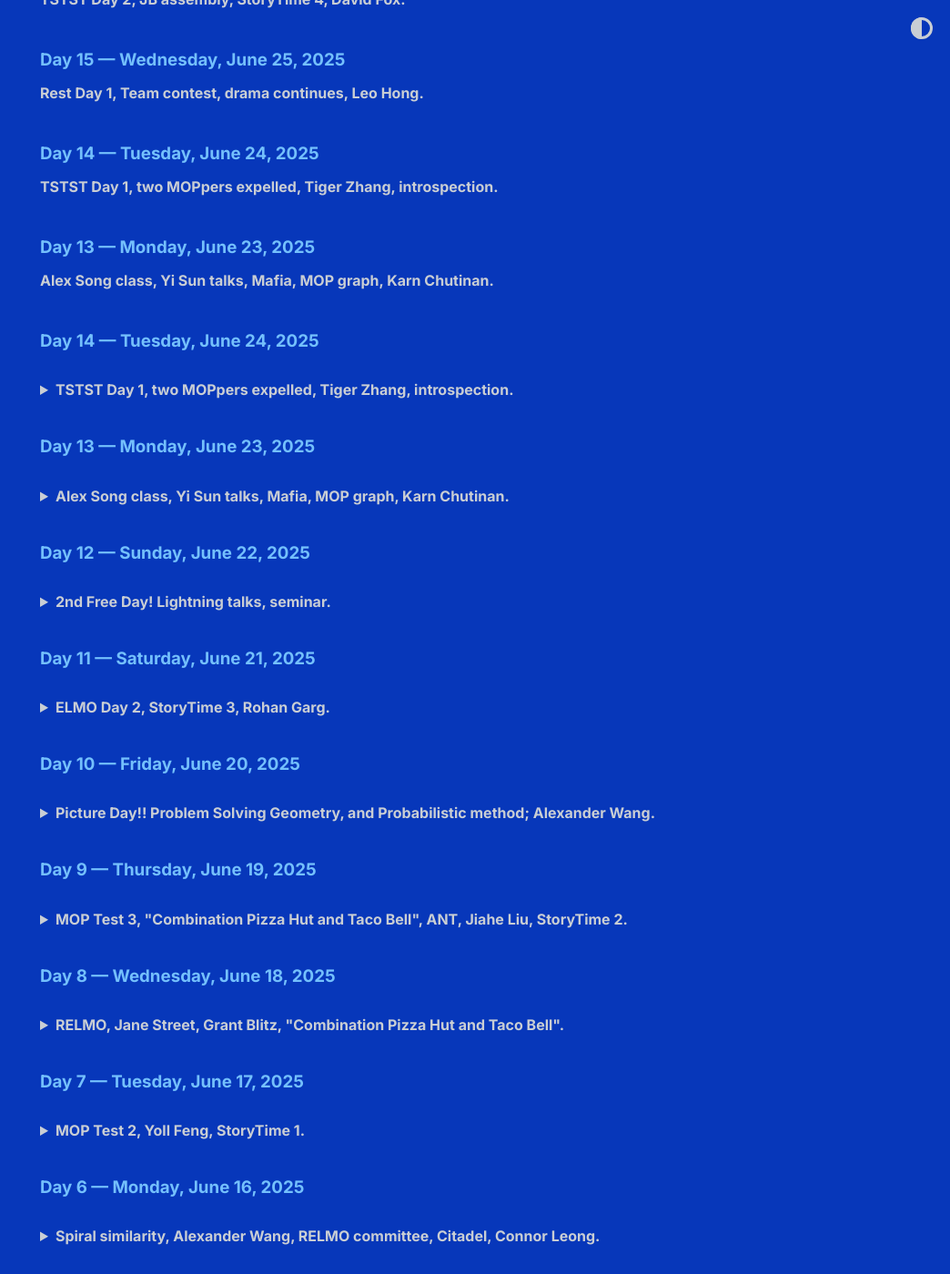
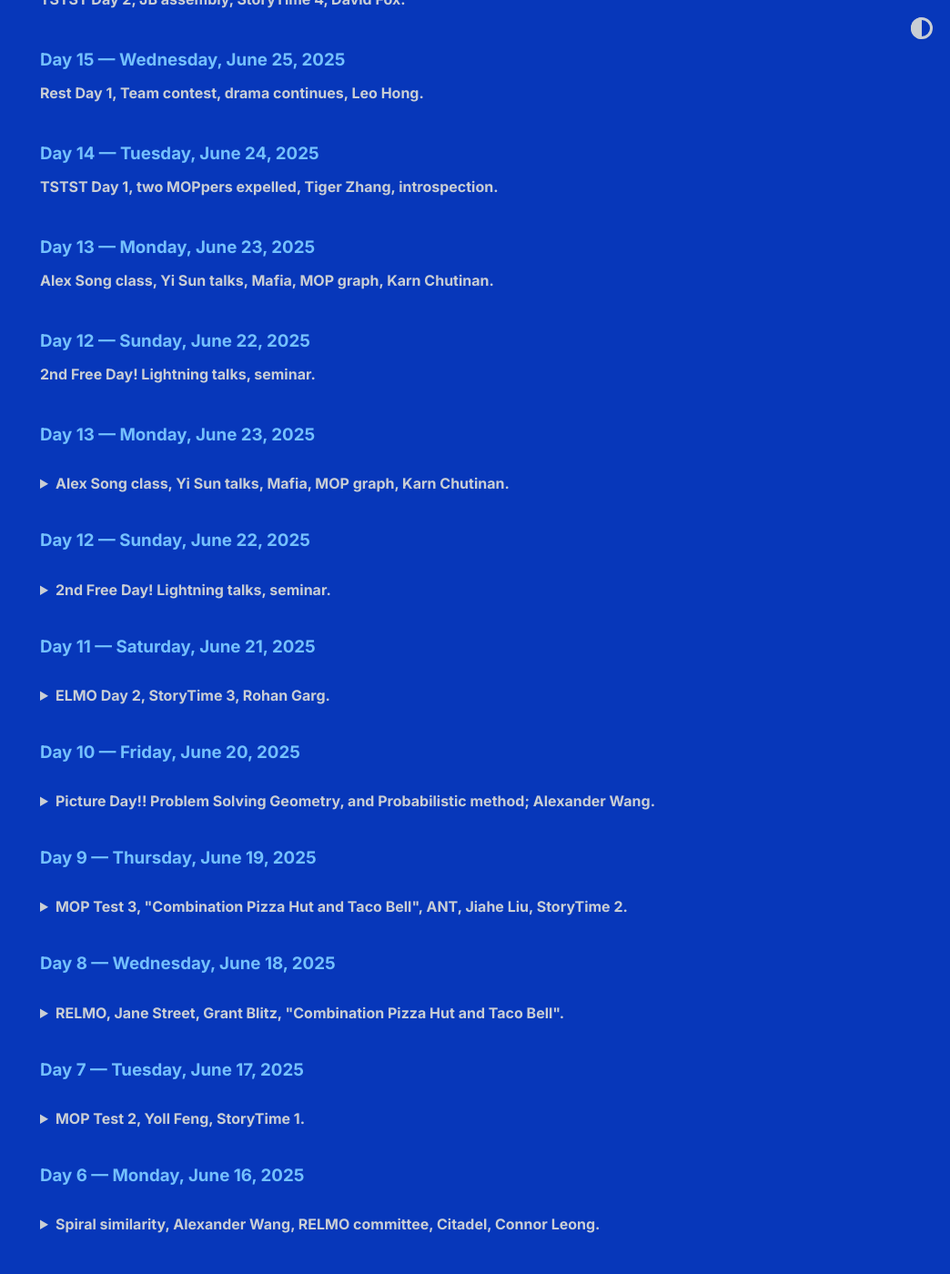
Before and after one commit to shihankanungo/shihankanungo.github.io, a Jekyll site: the page built from mop.md, in a window 1280 px wide and 1400 px high, scrolled down 693 px. Shown: the whole window at 91% size, without its empty margins (236-1280 px from the left). Built offline with Jekyll 4.4.1, drawn with Linux system fonts in a browser that asks for light colours; some of the changed text lies outside the part shown.

Commit message:
Update mop.md

```diff
--- a/mop.md
+++ b/mop.md
@@ -143,38 +143,6 @@
 <div class="subline"><details>
 <summary style="list-style: none;"><strong>TSTST Day 1, two MOPpers expelled, Tiger Zhang, introspection.</strong></summary>
 <p>
-
-
-
-<br>
-<a href="https://shihankanungo.github.io/mop">↪️ Back to top</a>
-</p>
-
-</details></div>
-</div>
-
-
-<div class="heading-block"><h3>Day 13 &mdash; Monday, June 23, 2025</h3>
-<div class="subline"><details>
-<summary style="list-style: none;"><strong>Alex Song class, Yi Sun talks, Mafia, MOP graph, Karn Chutinan.</strong></summary>
-<p>
-
-
-
-<br>
-<a href="https://shihankanungo.github.io/mop">↪️ Back to top</a>
-</p>
-
-</details></div>
-</div>
-
-
-
-### Day 14 &mdash; Tuesday, June 24, 2025
-
-<details>
-<summary><b>TSTST Day 1, two MOPpers expelled, Tiger Zhang, introspection.</b></summary>
-<br>
 Today was TSTST Day 1, but let me not get ahead of myself here. Let's start with the AM classes. First class is probably one of the best classes we’ve had. Zack Chroman taught Projective Geometry. We talked about a lot of stuff from defining cross ratio to going over circle points and DIT. I really liked Zack's approach to it because it was very  fundamental and not reliant on more "synthetic" background&mdash;it was taught without using any lengths. Zack asked me to present my solution to one of the exercises. It ended with the statement of DIT (but there were no applications to olympiad problems in this class). This is going to be a warm-up for moving points that will come later.
 <details>
 <summary><b>Projective Geometry I. Problem</b></summary>
@@ -194,11 +162,80 @@
 
 Today there was a lot of drama. Apparently some RC saw footage of two people kissing in the hall commons between 12:00 and 3:00 (when you’re not allowed to be inside). This resulted in the two people getting expelled from MOP (by IMSA and MAA; MOP staff fought hard for them), as well as the staff member who opened the door for them. Practically everyone at MOP is worked up about this and they did some kind of protest (where they went on an unauthorised walk to get food for the two people) in the evening.
 <br><br>
-On a more personal note, I had a long talk with Baba about my relationship with math, and me wasting my time and not paying attention to the math at MOP. I am going to do some introspection in the remainder of MOP and decide what I am going to do going forward. I think that I want to do math, but I need to be stronger about my commitments. <br>
+On a more personal note, I had a long talk with Baba about my relationship with math, and me wasting my time and not paying attention to the math at MOP. I am going to do some introspection in the remainder of MOP and decide what I am going to do going forward. I think that I want to do math, but I need to be stronger about my commitments.
 
+<br>
 <a href="https://shihankanungo.github.io/mop">↪️ Back to top</a>
+</p>
 
+</details></div>
+</div>
+
+
+<div class="heading-block"><h3>Day 13 &mdash; Monday, June 23, 2025</h3>
+<div class="subline"><details>
+<summary style="list-style: none;"><strong>Alex Song class, Yi Sun talks, Mafia, MOP graph, Karn Chutinan.</strong></summary>
+<p>
+First class was “A fun NT problem” by Alex Song, which was an Euler-Circle style Dirichlet character problem. It was split into 5 parts on the handout. The proof was using Dirichlet characters which are like functions from residue classes to roots of unity. It was fun to revisit the subject.
+<details>
+<summary><b>A fun NT problem.</b></summary>
+  <img src="/images/mop13p.png" width="700"/>
 </details>
+We then had a class called “Combinatorial Geometry” which is my favorite subject. This was taught by Olha Silina and it was about triangulations, and unfortunately, it was more like geometrical combo: it was about the combinatorial aspects of triangulations, which is less interesting for me. I prefer a more geometrical approach, like the Thaiangulations problem. First we did some exercises that were like trivial problems. Then the problems were really cool.
+<details>
+<summary><b>Combinatorial Geometry. Problems</b></summary>
+  <img src="/images/mop13pa.png" width="700"/>
+</details>
+PM class was a lecture on Zero-knowledge proofs by Yi Sun. Unfortunately, I didn’t understand much. I somehow don’t understand finance “money math” very well.
+<br><br>
+After this, I went to the music rooms with Oron to practice for the talent show. We also did some more improvs there which were meh. The actual practice though went well. Then I left and Oron did some more improvs. Later, as Oron was walking back to the dorm, I got him to go back to the main building. As we were entering we ran into the IMO team leaving so we got Karn and Tiger to join us and we just went back to the music rooms. Liam and Jonathan also saw us so they went into our room (even though they hate the song that we were playing) and we all practiced together or wtv. It was really good also with Karn’s improvs. It was pretty fun, and we made a lot of progress.
+<br><br>
+Jonathan has a funny app on his phone which lets him scan objects to get a 3D picture of them. He used it to make a funny video of Oron and me spinning around. We look like action figures.
+
+<p align="center"><img src="/images/mop13b.png" width="300"/> </p>
+
+Its still super hot, so today it got a bit boring at times. There was an assembly in the evening, which was fun; Dotted announced that the RELMO would be on Wednesday and Friday. I’m excited to see the returners’ (especially Liam's) reactions to the problems. We played Frisbee after the assembly, which was pretty fun.
+<br><br>
+David Fox is organizing Mafia, which is starting tonight; I’m a “town vigilante”, which means that I get to kill people! (not irl of course).
+<br><br>
+Catherine Xu is making a digraph of students at MOP and their crushes, but it turns out that all 38 responses to the form so far are trolls. One of them was “everyone” likes “Alexander Wang”.
+
+<p align="center"><img src="/images/mop13a.png" width="400"/> <br> <span style="color: gray"> Catherine Xu </span> </p>
+
+Karn Chutinan is a fun person to talk to. He somehow knew “Combination Pizza Hut and Taco Bell” from before MOP, and he also plays improv piano like Oron does. His playing is extremely funny (you heard that right &mdash; piano playing _can_ be funny). He sometimes self-deprecates though, and he is a bit moody sometimes.
+<br><br>
+Another camp called “PROMISE” is at IMSA now, and it’s pretty big. IMSA’s PROMISE Program addresses the unique challenges of culturally, linguistically, and economically diverse (CLED) students interested in STEM education by providing academic enrichment programming at low to no cost. There are lots of middle schoolers. This means that we have to share the dining hall, and somehow our lunch period got cut to just 30 minutes!
+<br><br>
+Today is the day before TSTST. People seem to be less worried about it than I expected; but of course some people are locked in. These people include Liam, Jonathan, me, and Yoll (he really wants to make TST group). I don’t know if Oron is locked in or not; he is generally kind of silly all the time. On the other hand, many people are just going on with their day as usual. I guess that for many people, MOP is the pinnacle of their HS career. But not for me (I hope)!
+
+<br>
+<a href="https://shihankanungo.github.io/mop">↪️ Back to top</a>
+</p>
+
+</details></div>
+</div>
+
+
+
+
+
+
+
+<div class="heading-block"><h3>Day 12 &mdash; Sunday, June 22, 2025</h3>
+<div class="subline"><details>
+<summary style="list-style: none;"><strong>2nd Free Day! Lightning talks, seminar.</strong></summary>
+<p>
+
+
+
+<br>
+<a href="https://shihankanungo.github.io/mop">↪️ Back to top</a>
+</p>
+
+</details></div>
+</div>
+
+
 
 ### Day 13 &mdash; Monday, June 23, 2025
 
```
